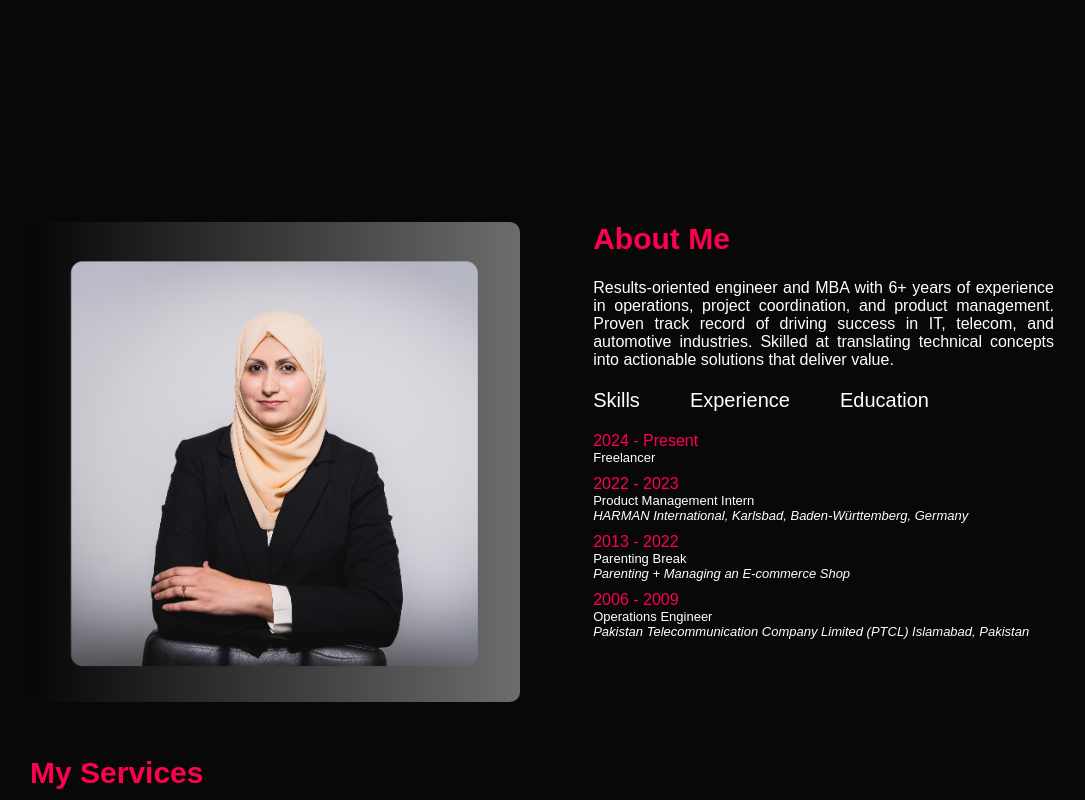
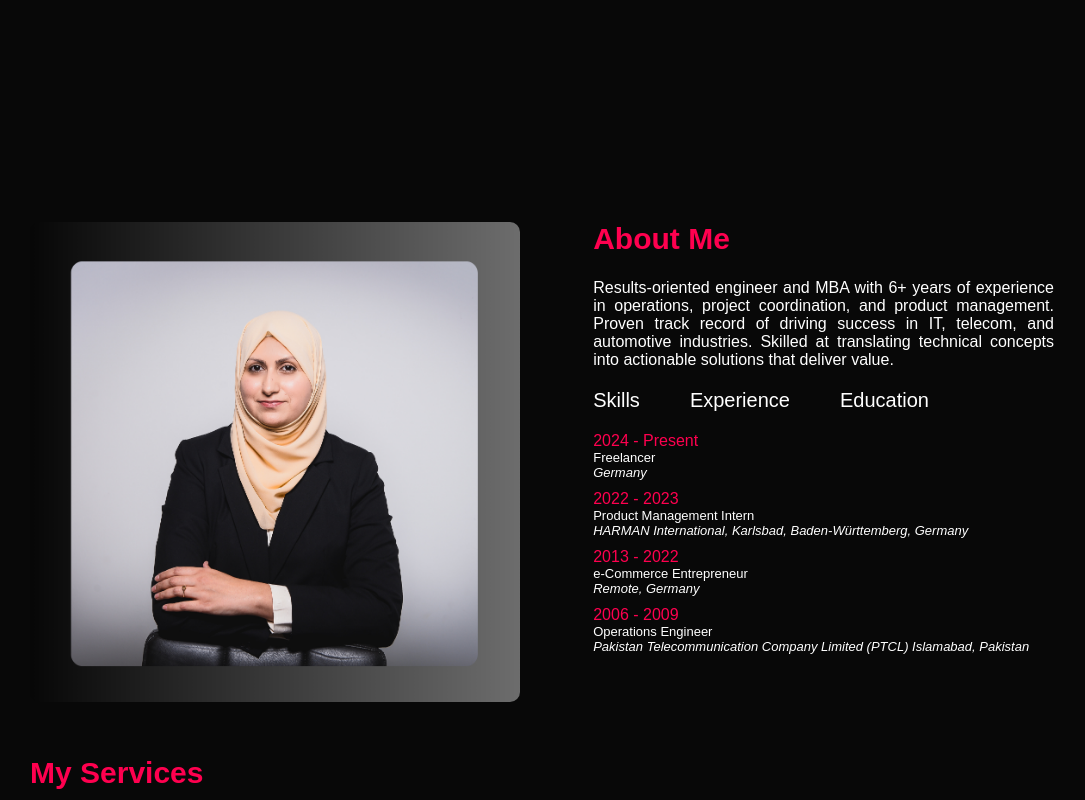
Before and after one commit to maimoonaqbl/portfolio, a plain HTML site: page index.html in a window 1280 px wide. Both pictures are taken after a click on the element "Experience". Shown: the part 668-1468 px from the top of the page, without its empty margins (98-1183 px from the left). Drawn offline with Linux system fonts and the light colour scheme.

Commit message:
Update index.html

```diff
--- a/index.html
+++ b/index.html
@@ -99,9 +99,9 @@
 
                 <div class="tab-contents" id="experience">
                     <ul>
-                        <li><span>2024 - Present</span> <br> Freelancer </li>
+                        <li><span>2024 - Present</span> <br> Freelancer <br><em>Germany</em></li>
                         <li><span>2022 - 2023</span><br>Product Management Intern <br><em>HARMAN International, Karlsbad, Baden-Württemberg, Germany</em> </li>
-                        <li><span>2013 - 2022</span><br>Parenting Break <br><em>Parenting + Managing an E-commerce Shop</em></li>
+                        <li><span>2013 - 2022</span><br>e-Commerce Entrepreneur <br><em>Remote, Germany</em></li>
                         <li><span>2006 - 2009</span><br>Operations Engineer <br><em>Pakistan Telecommunication Company Limited (PTCL) Islamabad, Pakistan</em></li>
                     </ul>
                 </div>
```
